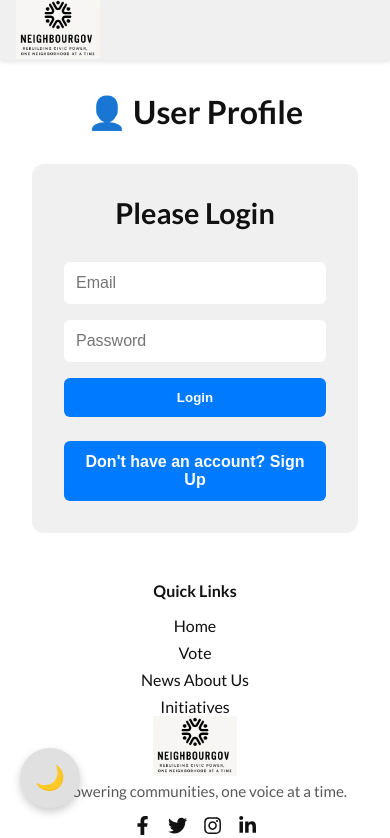
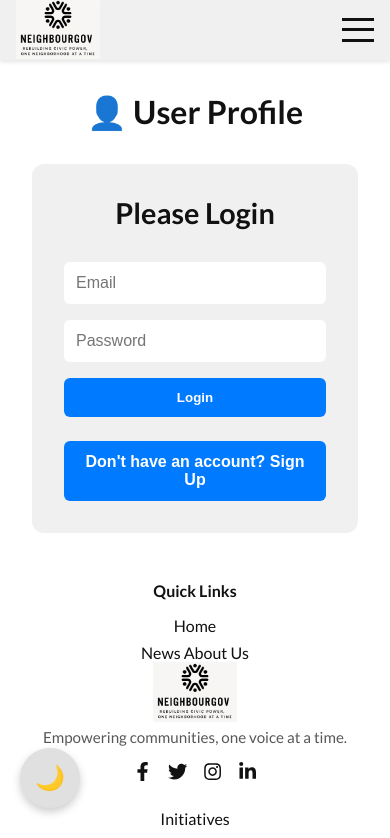
Before and after one commit to VinayakxSingh/NeighbourGov, a React (Vite) app: page /profile in a window 390 px wide. Shown: the top 838 px of the page. Built offline with nearby package versions, Linux system fonts and the light colour scheme; no server answers; a web font is replaced by a local one.

Commit message:
responsivenessadded

```diff
--- a/src/components/footer.jsx
+++ b/src/components/footer.jsx
@@ -13,9 +13,8 @@ const Footer = () => {
       <div className="footer-section">
         <h4>Quick Links</h4>
         <a href="/">Home</a>
-        <a href="/voting">Vote</a>
+
         <a href="/news">News About Us</a>
-        <a href="/initiative">Initiatives</a>
       </div>
 
       <div className="footer-logo">
@@ -51,6 +50,23 @@ const Footer = () => {
             <FaLinkedinIn />
           </a>
         </div>
+        <a
+          href="/initiative"
+          style={{
+            color: "var(--text-color)",
+            textDecoration: "none",
+            fontWeight: 500,
+            transition: "color 0.3s ease",
+            marginTop: "1rem",
+            display: "inline-block",
+            padding: "0.5rem 1rem",
+            borderRadius: "4px",
+          }}
+          onMouseEnter={(e) => (e.target.style.color = "var(--accent-color)")}
+          onMouseLeave={(e) => (e.target.style.color = "var(--text-color)")}
+        >
+          Initiatives
+        </a>
       </div>
 
       <div className="footer-section right">
--- a/src/components/navbar.jsx
+++ b/src/components/navbar.jsx
@@ -1,13 +1,25 @@
+import { useState } from "react";
 import { NavLink } from "react-router-dom";
 import "../styles/navbar.css";
 
 const Navbar = () => {
+  const [isActive, setIsActive] = useState(false);
+
+  const toggleMenu = () => {
+    setIsActive(!isActive);
+  };
+
   return (
     <nav className="navbar">
       <div className="nav-left">
         <img src="/Logo.png" alt="LOGO" height="60px" />
       </div>
-      <ul className="nav-links">
+      <div className="hamburger" onClick={toggleMenu}>
+        <div className={`line ${isActive ? "active" : ""}`}></div>
+        <div className={`line ${isActive ? "active" : ""}`}></div>
+        <div className={`line ${isActive ? "active" : ""}`}></div>
+      </div>
+      <ul className={`nav-links ${isActive ? "active" : ""}`}>
         <li>
           <NavLink to="/" end>
             Home
```
